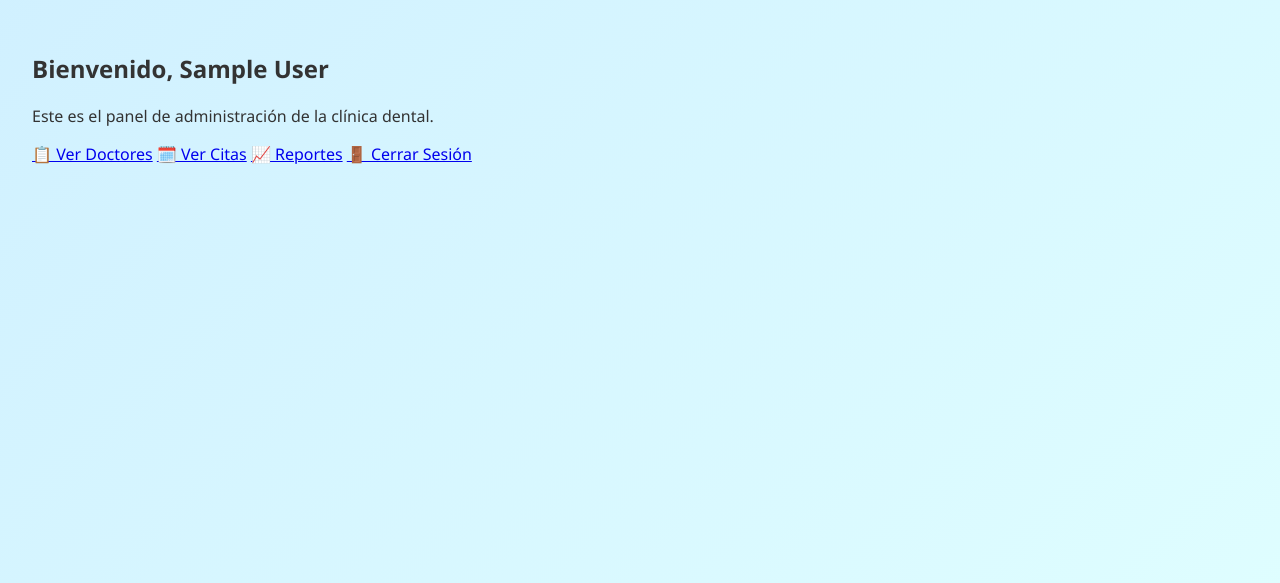
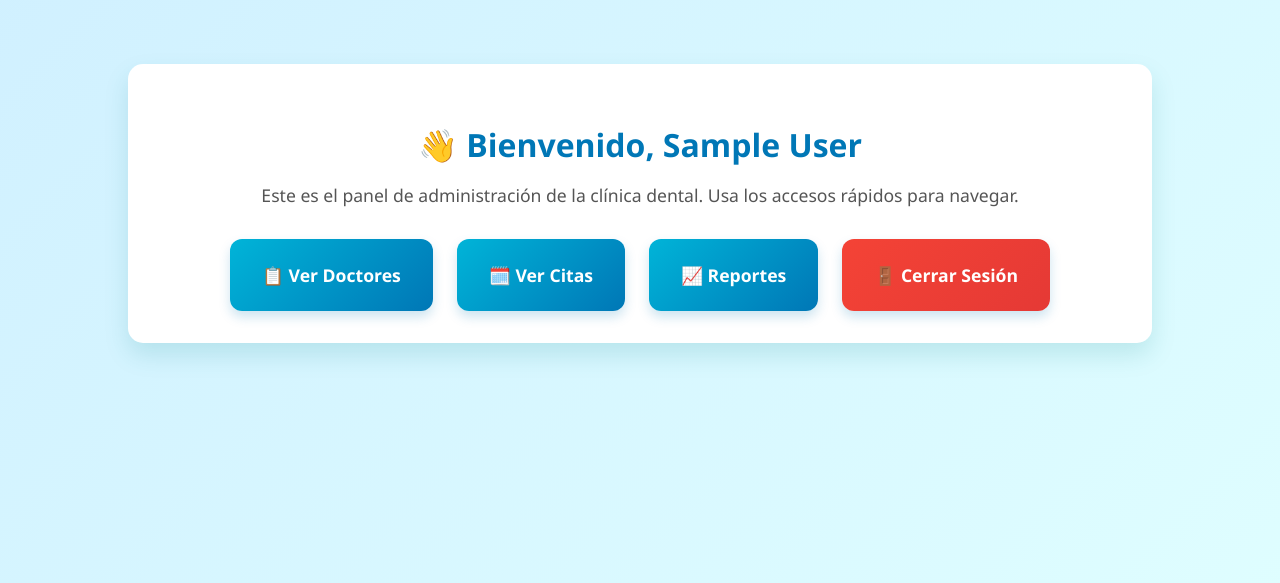
Before and after one commit to DaianNieves/Ingenieria-Project, a Flask app: page /panel/administrador in a window 1280 px wide. Shown: the part 63-646 px from the top of the page. Run offline with Flask 3, Linux system fonts and the light colour scheme; the visitor is signed in with stand-in values (Sample User, id 1).

Commit message:
:sparkless: Añadió consulta de doctores y complemento visual para administrador con vista a doctor

```diff
--- a/Templates/Administrador/panel_admin.html
+++ b/Templates/Administrador/panel_admin.html
@@ -2,15 +2,17 @@
 {% block title %}Panel del Administrador{% endblock %}
 
 {% block content %}
-<div class="dashboard">
-    <h2>Bienvenido, {{ session['nombre'] }}</h2>
-    <p>Este es el panel de administración de la clínica dental.</p>
+<div class="admin-dashboard-container">
+    <div class="admin-welcome">
+        <h2>👋 Bienvenido, {{ session['nombre'] }}</h2>
+        <p>Este es el panel de administración de la clínica dental. Usa los accesos rápidos para navegar.</p>
+    </div>
 
     <div class="dashboard-links">
-        <a href="#">📋 Ver Doctores</a>
-        <a href="#">🗓️ Ver Citas</a>
-        <a href="#">📈 Reportes</a>
-        <a href="{{ url_for('logout') }}">🚪 Cerrar Sesión</a>
+        <a href="{{ url_for('panel_admin_doc') }}" class="dashboard-card">📋 Ver Doctores</a>
+        <a href="#" class="dashboard-card">🗓️ Ver Citas</a>
+        <a href="#" class="dashboard-card">📈 Reportes</a>
+        <a href="{{ url_for('logout') }}" class="dashboard-card logout">🚪 Cerrar Sesión</a>
     </div>
 </div>
 {% endblock %}
--- a/app.py
+++ b/app.py
@@ -122,6 +122,32 @@ def registrar_tratamiento(cita_id):
 
     return render_template('Dentista/registrar_tratamiento.html', cita_id=cita_id)
 
+@app.route('/panel/administrador/doctores')
+def panel_admin_doc():
+    if session.get('rol') != 'administrador':
+        flash('Acceso denegado. Inicia sesión como administrador.', 'error')
+        return redirect(url_for('login_admin'))
+
+    try:
+        conn = get_connection()
+        cursor = conn.cursor(dictionary=True)
+        query = """
+            SELECT d.id, u.nombre, u.correo, d.especialidad, d.telefono, d.fecha_registro
+            FROM doctores d
+            JOIN usuarios u ON d.usuario_id = u.id
+            WHERE u.rol = 'doctor'
+        """
+        cursor.execute(query)
+        doctores = cursor.fetchall()
+    except mysql.connector.Error as e:
+        flash(f'Error al obtener doctores: {e}', 'error')
+        doctores = []
+    finally:
+        if 'cursor' in locals(): cursor.close()
+        if 'conn' in locals() and conn.is_connected(): conn.close()
+
+    return render_template('Administrador/panel_admin_doc.html', doctores=doctores)
+
 
 @app.route('/logout')
 def logout():
--- a/static/css/style.css
+++ b/static/css/style.css
@@ -218,6 +218,138 @@ body {
     color: #555;
 }
 
+/* ----------------- Panel del administrador ----------------- */
+.admin-dashboard-container {
+    max-width: 960px;
+    margin: 2rem auto;
+    background-color: #ffffff;
+    padding: 2rem;
+    border-radius: 15px;
+    box-shadow: 0 12px 24px rgba(0, 128, 128, 0.15);
+    text-align: center;
+}
+
+.admin-welcome h2 {
+    color: #0077b6;
+    font-size: 2rem;
+    margin-bottom: 0.5rem;
+}
+
+.admin-welcome p {
+    font-size: 1.1rem;
+    margin-bottom: 2rem;
+    color: #555;
+}
+
+.dashboard-links {
+    display: flex;
+    flex-wrap: wrap;
+    justify-content: center;
+    gap: 1.5rem;
+}
+
+.dashboard-card {
+    background: linear-gradient(135deg, #00b4d8, #0077b6);
+    color: white;
+    padding: 1.5rem 2rem;
+    border-radius: 12px;
+    text-decoration: none;
+    font-weight: bold;
+    box-shadow: 0 6px 12px rgba(0, 119, 182, 0.2);
+    transition: transform 0.2s, box-shadow 0.2s;
+    font-size: 1.1rem;
+}
+
+.dashboard-card:hover {
+    transform: translateY(-5px);
+    box-shadow: 0 10px 20px rgba(0, 119, 182, 0.3);
+}
+
+.dashboard-card.logout {
+    background: linear-gradient(135deg, #f44336, #e53935);
+}
+
+.dashboard-card.logout:hover {
+    box-shadow: 0 10px 20px rgba(244, 67, 54, 0.3);
+}
+
+/* ----------------- Tabla de doctores ----------------- */
+.table-responsive {
+    overflow-x: auto;
+    margin-top: 2rem;
+}
+
+.styled-table {
+    width: 100%;
+    border-collapse: collapse;
+    border-radius: 12px;
+    overflow: hidden;
+    background-color: #ffffff;
+    box-shadow: 0 6px 12px rgba(0, 128, 128, 0.1);
+}
+
+.styled-table thead {
+    background-color: #0077b6;
+    color: white;
+}
+
+.styled-table th,
+.styled-table td {
+    padding: 1rem 1.2rem;
+    text-align: left;
+    border-bottom: 1px solid #e0f0f5;
+}
+
+.styled-table tbody tr:hover {
+    background-color: #f1faff;
+    transition: background 0.3s ease;
+}
+
+/* ----------------- Encabezado ----------------- */
+.admin-header h2 {
+    color: #0077b6;
+    font-size: 2rem;
+    margin-bottom: 0.5rem;
+    text-align: center;
+}
+
+.admin-header p {
+    font-size: 1.1rem;
+    color: #555;
+    text-align: center;
+}
+
+/* ----------------- Enlace de regreso ----------------- */
+.back-link-container {
+    margin-top: 2rem;
+    text-align: center;
+}
+
+.back-link {
+    display: inline-block;
+    background: linear-gradient(135deg, #00b4d8, #0077b6);
+    color: white;
+    padding: 0.8rem 1.6rem;
+    border-radius: 10px;
+    text-decoration: none;
+    font-weight: bold;
+    box-shadow: 0 6px 12px rgba(0, 119, 182, 0.2);
+    transition: transform 0.2s, box-shadow 0.2s;
+}
+
+.back-link:hover {
+    transform: translateY(-4px);
+    box-shadow: 0 10px 20px rgba(0, 119, 182, 0.3);
+}
+
+/* ----------------- Mensaje vacío ----------------- */
+.empty-message {
+    text-align: center;
+    margin-top: 3rem;
+    font-size: 1.2rem;
+    color: #888;
+}
+
 /* ----------------- Footer ----------------- */
 footer {
     background-color: #e0f7fa;
```
Also changed, not shown: Templates/Administrador/panel_admin_doc.html (added, +44 -0 lines).
